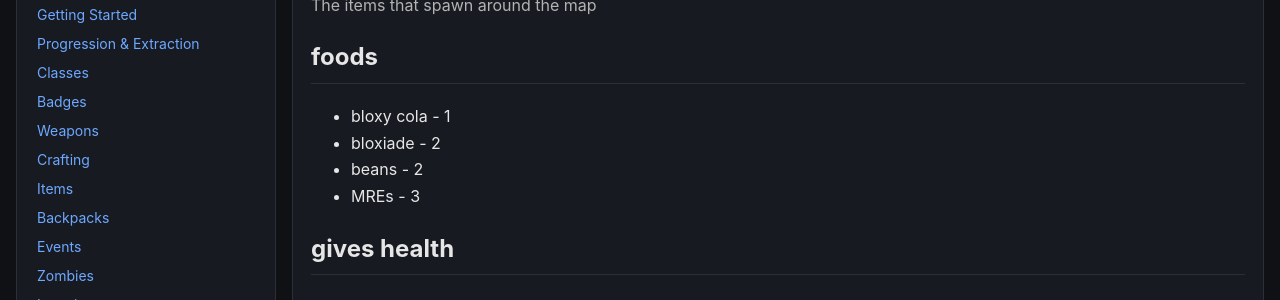
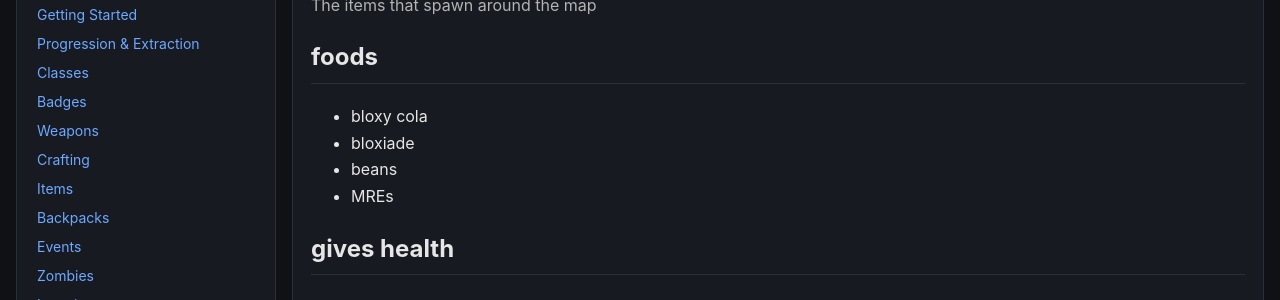
Before and after one commit to Xolreyli/survive-the-apocalypse-wiki, a Jekyll site: the page built from docs/07-items.md, in a window 1280 px wide and 900 px high. Shown: the part 135-435 px from the top of the window. Built offline with Jekyll 4.4.1, drawn with Linux system fonts in a browser that asks for light colours.

Commit message:
fixed 2 bugs

```diff
--- a/docs/07-items.md
+++ b/docs/07-items.md
@@ -5,10 +5,10 @@ summary: The items that spawn around the map
 ---
 
 ## foods
-- bloxy cola - 1
-- bloxiade - 2
-- beans - 2
-- MREs - 3
+- bloxy cola
+- bloxiade
+- beans
+- MREs
 
 ## gives health
 - medkits
```
Also changed, not shown: index.md (+4 -3 lines).
